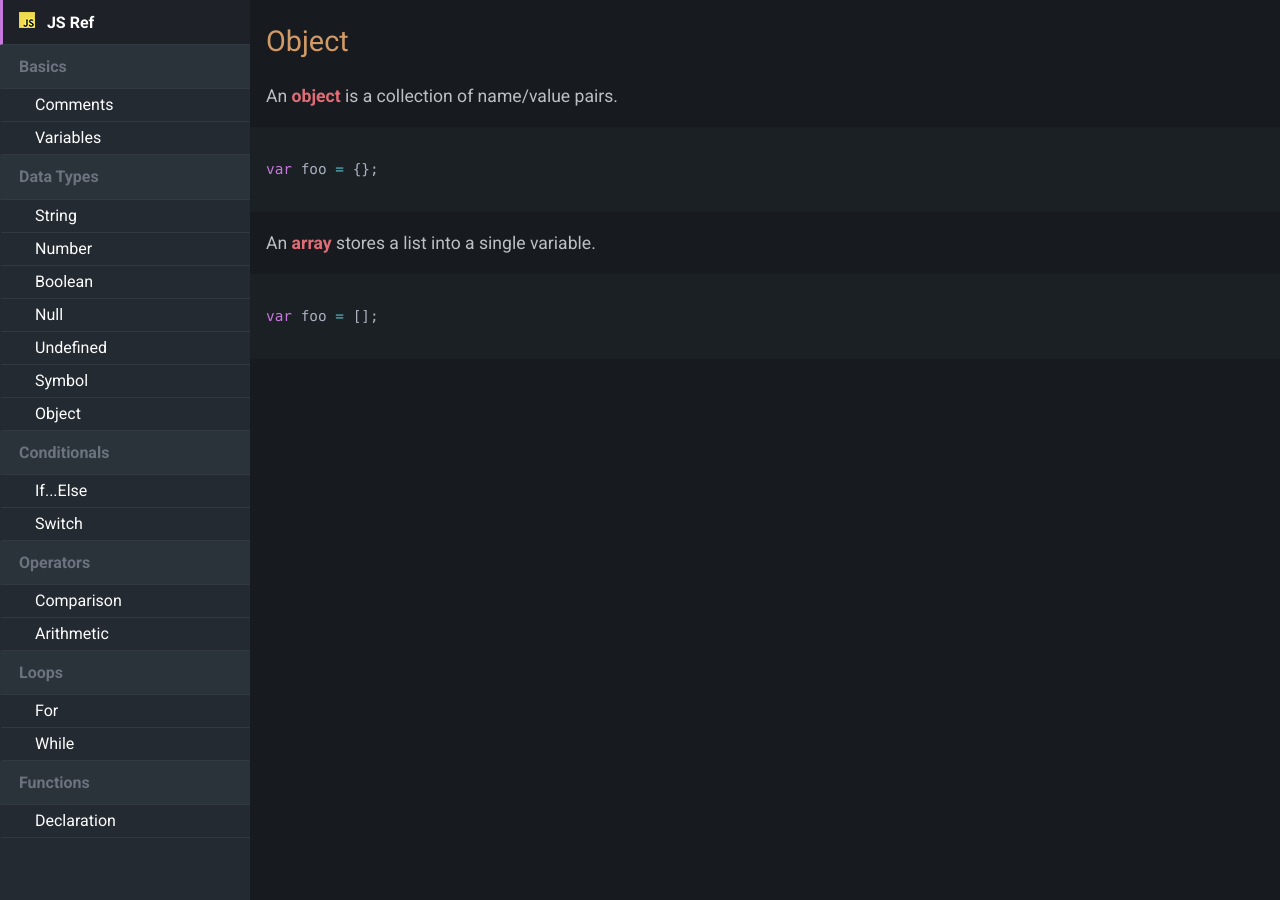
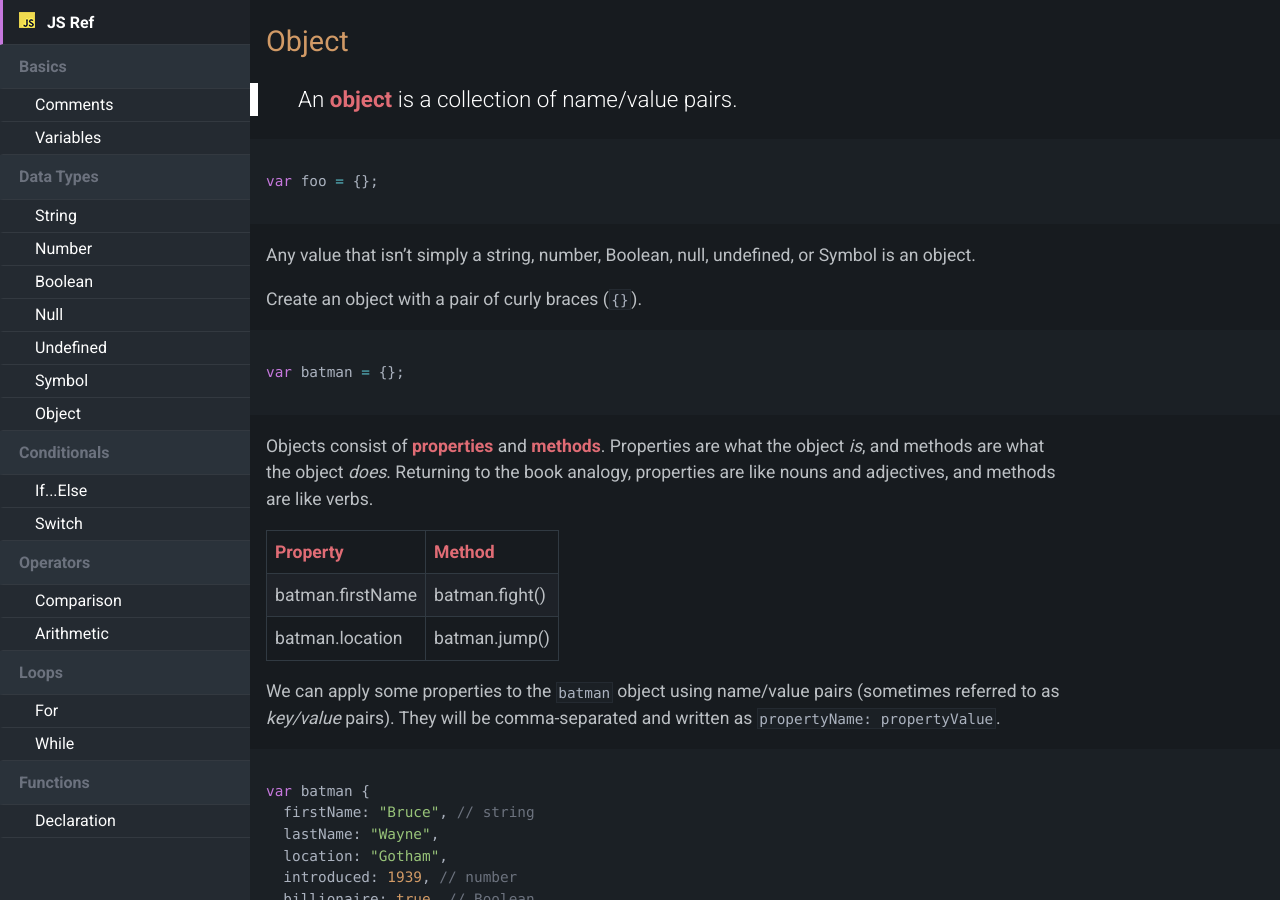
Before and after one commit to KJLarson/snippets, a Jekyll site: the page built from _pages/07_object.md, in a window 1280 px wide and 900 px high. Built offline with Jekyll 4.4.1, drawn with Linux system fonts in a browser that asks for light colours; nearby versions of some CDN libraries; some of the changed text lies outside the part shown.

Commit message:
Update 07_object.md

````diff
--- a/_pages/07_object.md
+++ b/_pages/07_object.md
@@ -6,14 +6,110 @@ permalink: /object/
 
 ---
 
-An **object** is a collection of name/value pairs.
+> An **object** is a collection of name/value pairs.
 
 ```js
 var foo = {};
 ```
 
-An **array** stores a list into a single variable.
+Any value that isn't simply a string, number, Boolean, null, undefined, or Symbol is an object.
+
+Create an object with a pair of curly braces (`{}`).
 
 ```js
-var foo = [];
+var batman = {};
 ```
+
+Objects consist of **properties** and **methods**. Properties are what the object *is*, and methods are what the object *does*. Returning to the book analogy, properties are like nouns and adjectives, and methods are like verbs.
+
+**Property** | **Method**
+--- | ---
+batman.firstName | batman.fight()
+batman.location | batman.jump()
+
+We can apply some properties to the `batman` object using name/value pairs (sometimes referred to as *key/value* pairs). They will be comma-separated and written as `propertyName: propertyValue`.
+
+```js
+var batman {
+  firstName: "Bruce", // string
+  lastName: "Wayne",
+  location: "Gotham",
+  introduced: 1939, // number
+  billionaire: true, // Boolean
+  weakness: null // null
+};
+```
+
+As you can see, we can apply any primitive data type as a value in an object. We can retrieve an individual value with a dot (`.`).
+
+```js
+batman.firstName; // returns Bruce, a string
+```
+
+We can also retrieve the value with bracket notation.
+
+```js
+batman["firstName"]; // returns Bruce
+```
+
+A JavaScript property name must be a valid JavaScript string or numeric literal. If the name begins with a number or has a space, it must be accessed using the bracket notation. [Read: MDN](https://developer.mozilla.org/en-US/docs/Web/JavaScript/Guide/Working_with_Objects#Objects_and_properties)
+
+```js
+batman.secret identity; // invalid
+batman["Secret Identity"]; // valid
+```
+
+A method performs an action. Here is a simple example.
+
+```js
+var batman {
+  firstName: "Bruce",
+  lastName: "Wayne",
+  secretIdentity: function() { // method
+    return this.firstName + " " + this.lastName;
+  }
+};
+```
+
+Instead of a simple data type as the value, I have a `function`. The `function` is concatenating `firstName` and `lastName` for `this` object and returning the result. In the example, `this` is the same as `batman` because it's inside the object (`{}`).
+
+```js
+batman.secretIdentity(); // returns Bruce Wayne, a concatenation of two properties
+```
+
+A method is indicated by parentheses. (`()`).
+
+> **Note:** - the last item in a list of objects does not end in a comma.
+
+### Arrays
+
+> An **array** stores a list into a single variable.
+
+Since an array contains more than one value, it's a type of object. Create an array with a pair of straight braces (`[]`).
+
+```js
+var ninjaTurtles = [];
+```
+
+Arrays do not contain name/value pairs.
+
+```js
+var ninjaTurtles = [
+  "Leonardo",
+  "Michelangelo",
+  "Raphael",
+  "Donatello"
+];
+```
+
+You can get an individual value by referencing the `index` of the array. In programming, counting starts at zero, so the first item in a list will always be `[0]`.
+
+```js
+var leader = ninjaTurtles[0]; // applies Leonardo to the leader variable
+```
+
+You can see how many items are in an array with `length`.
+
+```js
+ninjaTurtles.length; // returns 4
+```
````
